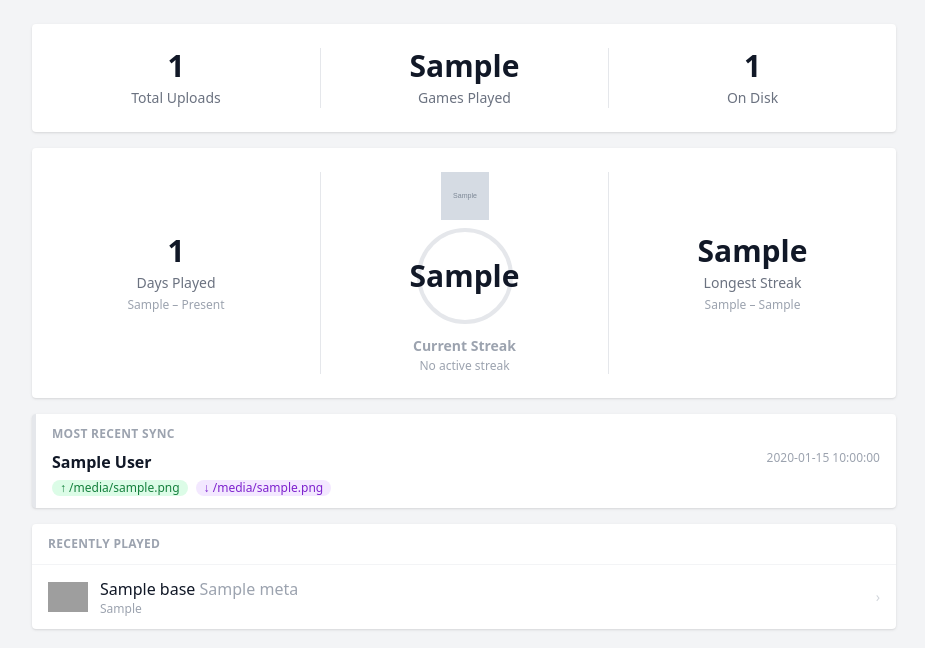
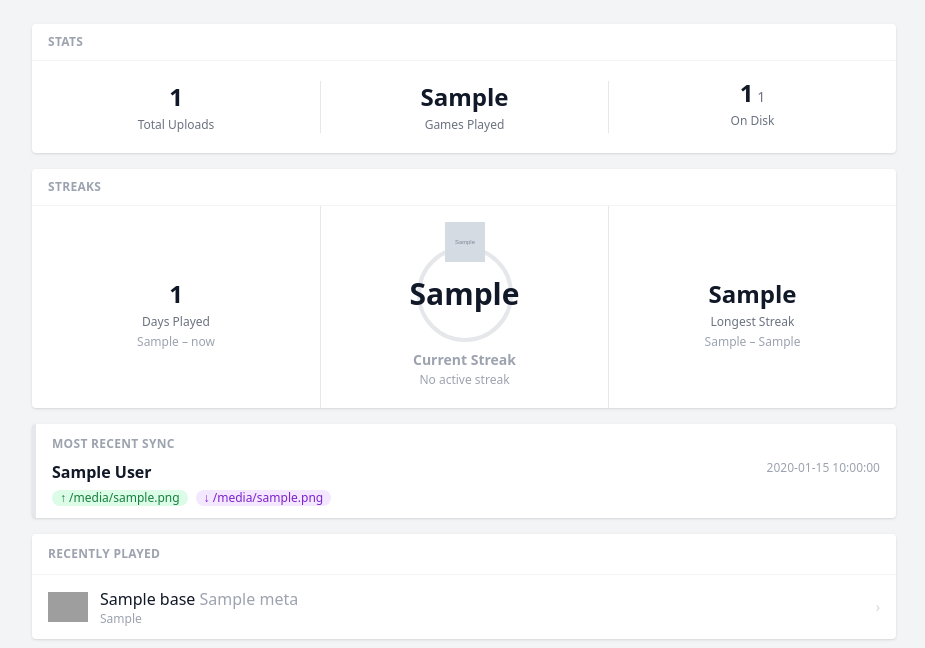
Before and after one commit to raygan/sramjet, a FastAPI app: template templates/index.html in a window 1280 px wide. Shown: the part 44-692 px from the top of the page, without its empty margins (176-1101 px from the left). Run offline with FastAPI, Linux system fonts and the light colour scheme; the template is opened without the code that fills it: most values are stand-ins (such as "Sample title", 1, 10 or a date in 2020); grey boxes marked "Sample" are stand-in pictures; parts of the project's set-up code (start-up, migrations or seed data) failed here and were passed over; some libraries are stand-ins or nearby versions; grey boxes are pictures that could not be loaded.

Commit message:
Homepage polish: sticky nav, smaller stats, streak layout fixes
- Sticky navbar (top-0 z-50) so it stays visible while scrolling
- Stats card: add "Stats" heading; reduce numbers to text-2xl;
  split disk size into value + smaller unit label (e.g. "61.0 MB")
- Streak card: add "Streaks" heading; icon overlaps top of ring via
  mb-[-1rem] negative margin; outer column numbers use mt-14 to
  align with circle center; use short date format (no year) to
  prevent text wrapping that was causing layout drift

Co-Authored-By: Claude Sonnet 4.6 <noreply@anthropic.com>

```diff
--- a/app/dashboard/router.py
+++ b/app/dashboard/router.py
@@ -150,11 +150,11 @@ async def dashboard_home(request: Request, db: AsyncSession = Depends(get_db)):
                 except OSError:
                     pass
 
-    def _fmt_size(n: int) -> str:
-        if n < 1024:        return f"{n} B"
-        if n < 1024 ** 2:   return f"{n / 1024:.1f} KB"
-        if n < 1024 ** 3:   return f"{n / 1024 ** 2:.1f} MB"
-        return f"{n / 1024 ** 3:.2f} GB"
+    def _fmt_size(n: int) -> tuple[str, str]:
+        if n < 1024:        return str(n), "B"
+        if n < 1024 ** 2:   return f"{n / 1024:.1f}", "KB"
+        if n < 1024 ** 3:   return f"{n / 1024 ** 2:.1f}", "MB"
+        return f"{n / 1024 ** 3:.2f}", "GB"
 
     def _fmt_date(d) -> str:
         return d.strftime("%b %-d") if d else ""
@@ -285,16 +285,17 @@ async def dashboard_home(request: Request, db: AsyncSession = Depends(get_db)):
         context={
             "total_uploads": f"{total_uploads:,}",
             "games_played": f"{games_played:,}",
-            "total_size": _fmt_size(total_size),
+            "total_size_value": _fmt_size(total_size)[0],
+            "total_size_unit": _fmt_size(total_size)[1],
             "total_gaming_days": f"{total_gaming_days:,}",
-            "first_gaming_day": first_gaming_day,
+            "first_gaming_day": _fmt_date(upload_dates[0]) if upload_dates else "",
             "streak_icon": _streak_icon(current_streak),
             "current_streak": current_streak,
             "current_streak_start": _fmt_date(current_streak_start),
             "current_streak_end": _fmt_date(current_streak_end),
             "longest_streak": longest_streak,
-            "longest_streak_start": _fmt_date_long(longest_streak_start),
-            "longest_streak_end": _fmt_date_long(longest_streak_end),
+            "longest_streak_start": _fmt_date(longest_streak_start),
+            "longest_streak_end": _fmt_date(longest_streak_end),
             "recent_sync": recent_sync,
             "recent_games": recent_games,
         },
--- a/templates/base.html
+++ b/templates/base.html
@@ -19,7 +19,7 @@
   <script>tailwind.config = { darkMode: 'class' }</script>
 </head>
 <body class="bg-gray-100 dark:bg-gray-900 text-gray-900 dark:text-gray-100 min-h-screen flex flex-col">
-  <nav class="bg-gray-800 text-white px-4 py-2 flex items-center gap-6 text-sm">
+  <nav class="bg-gray-800 text-white px-4 py-2 flex items-center gap-6 text-sm sticky top-0 z-50">
     <a href="/" class="flex items-center gap-2 font-bold hover:text-gray-300">
       <img src="/static/icons/jet.png" alt="SRAMjet" class="w-7 h-7">
       SRAMjet
--- a/templates/index.html
+++ b/templates/index.html
@@ -28,48 +28,54 @@
 
 {# ── Overview stats ─────────────────────────────────────────────────────────── #}
 <div class="bg-white dark:bg-gray-800 rounded shadow mb-4">
-  <div class="grid grid-cols-3 divide-x divide-gray-200 dark:divide-gray-700 py-6">
-    <div class="text-center px-4">
-      <div class="text-3xl font-bold">{{ total_uploads }}</div>
-      <div class="text-sm text-gray-500 dark:text-gray-400 mt-1">Total Uploads</div>
+  <div class="px-4 py-2.5 border-b border-gray-100 dark:border-gray-700">
+    <h2 class="text-xs font-semibold text-gray-400 dark:text-gray-500 uppercase tracking-wide">Stats</h2>
+  </div>
+  <div class="grid grid-cols-3 divide-x divide-gray-200 dark:divide-gray-700 py-5">
+    <div class="text-center px-3">
+      <div class="text-2xl font-bold">{{ total_uploads }}</div>
+      <div class="text-xs text-gray-500 dark:text-gray-400 mt-1">Total Uploads</div>
     </div>
-    <div class="text-center px-4">
-      <div class="text-3xl font-bold">{{ games_played }}</div>
-      <div class="text-sm text-gray-500 dark:text-gray-400 mt-1">Games Played</div>
+    <div class="text-center px-3">
+      <div class="text-2xl font-bold">{{ games_played }}</div>
+      <div class="text-xs text-gray-500 dark:text-gray-400 mt-1">Games Played</div>
     </div>
-    <div class="text-center px-4">
-      <div class="text-3xl font-bold">{{ total_size }}</div>
-      <div class="text-sm text-gray-500 dark:text-gray-400 mt-1">On Disk</div>
+    <div class="text-center px-3">
+      <div class="text-2xl font-bold leading-none">{{ total_size_value }}<span class="text-sm font-normal text-gray-500 dark:text-gray-400"> {{ total_size_unit }}</span></div>
+      <div class="text-xs text-gray-500 dark:text-gray-400 mt-1.5">On Disk</div>
     </div>
   </div>
 </div>
 
 {# ── Streak card ────────────────────────────────────────────────────────────── #}
 <div class="bg-white dark:bg-gray-800 rounded shadow mb-4">
-  <div class="grid grid-cols-3 divide-x divide-gray-200 dark:divide-gray-700 py-6">
-    {# Days played #}
-    <div class="px-6 text-center flex flex-col justify-center">
-      <div class="text-3xl font-bold">{{ total_gaming_days }}</div>
-      <div class="text-sm text-gray-500 dark:text-gray-400 mt-1">Days Played</div>
+  <div class="px-4 py-2.5 border-b border-gray-100 dark:border-gray-700">
+    <h2 class="text-xs font-semibold text-gray-400 dark:text-gray-500 uppercase tracking-wide">Streaks</h2>
+  </div>
+  <div class="grid grid-cols-3 divide-x divide-gray-200 dark:divide-gray-700">
+    {# Days played — number aligned with circle center via mt-14 #}
+    <div class="px-3 pt-4 pb-5 text-center">
+      <div class="mt-14 text-2xl font-bold">{{ total_gaming_days }}</div>
+      <div class="text-xs text-gray-500 dark:text-gray-400 mt-1">Days Played</div>
       {% if first_gaming_day %}
-      <div class="text-xs text-gray-400 dark:text-gray-500 mt-1">{{ first_gaming_day }} – Present</div>
+      <div class="text-xs text-gray-400 dark:text-gray-500 mt-1">{{ first_gaming_day }} – now</div>
       {% endif %}
     </div>
-    {# Current streak — focal point #}
-    <div class="px-6 flex flex-col items-center">
-      <img src="{{ streak_icon }}" class="h-12 w-12 mb-2" alt="">
-      <div class="w-24 h-24 rounded-full border-4 {% if current_streak > 0 %}border-orange-400 dark:border-orange-500{% else %}border-gray-200 dark:border-gray-600{% endif %} flex items-center justify-center mb-3">
+    {# Current streak — icon overlaps top of ring #}
+    <div class="px-3 pt-4 pb-5 flex flex-col items-center">
+      <img src="{{ streak_icon }}" class="h-10 w-10 mb-[-1rem] relative z-10" alt="">
+      <div class="w-24 h-24 rounded-full border-4 {% if current_streak > 0 %}border-orange-400 dark:border-orange-500{% else %}border-gray-200 dark:border-gray-600{% endif %} flex items-center justify-center mb-2">
         <span class="text-3xl font-bold">{{ current_streak }}</span>
       </div>
       <div class="font-semibold text-sm {% if current_streak > 0 %}text-orange-500 dark:text-orange-400{% else %}text-gray-400 dark:text-gray-500{% endif %}">Current Streak</div>
-      <div class="text-xs text-gray-400 dark:text-gray-500 mt-0.5">
+      <div class="text-xs text-gray-400 dark:text-gray-500 mt-0.5 text-center">
         {% if current_streak > 0 and current_streak_start %}{{ current_streak_start }} – {{ current_streak_end }}{% else %}No active streak{% endif %}
       </div>
     </div>
-    {# Longest streak #}
-    <div class="px-6 text-center flex flex-col justify-center">
-      <div class="text-3xl font-bold">{{ longest_streak }}</div>
-      <div class="text-sm text-gray-500 dark:text-gray-400 mt-1">Longest Streak</div>
+    {# Longest streak — same mt-14 alignment #}
+    <div class="px-3 pt-4 pb-5 text-center">
+      <div class="mt-14 text-2xl font-bold">{{ longest_streak }}</div>
+      <div class="text-xs text-gray-500 dark:text-gray-400 mt-1">Longest Streak</div>
       {% if longest_streak_start %}
       <div class="text-xs text-gray-400 dark:text-gray-500 mt-1">{{ longest_streak_start }} – {{ longest_streak_end }}</div>
       {% endif %}
```
